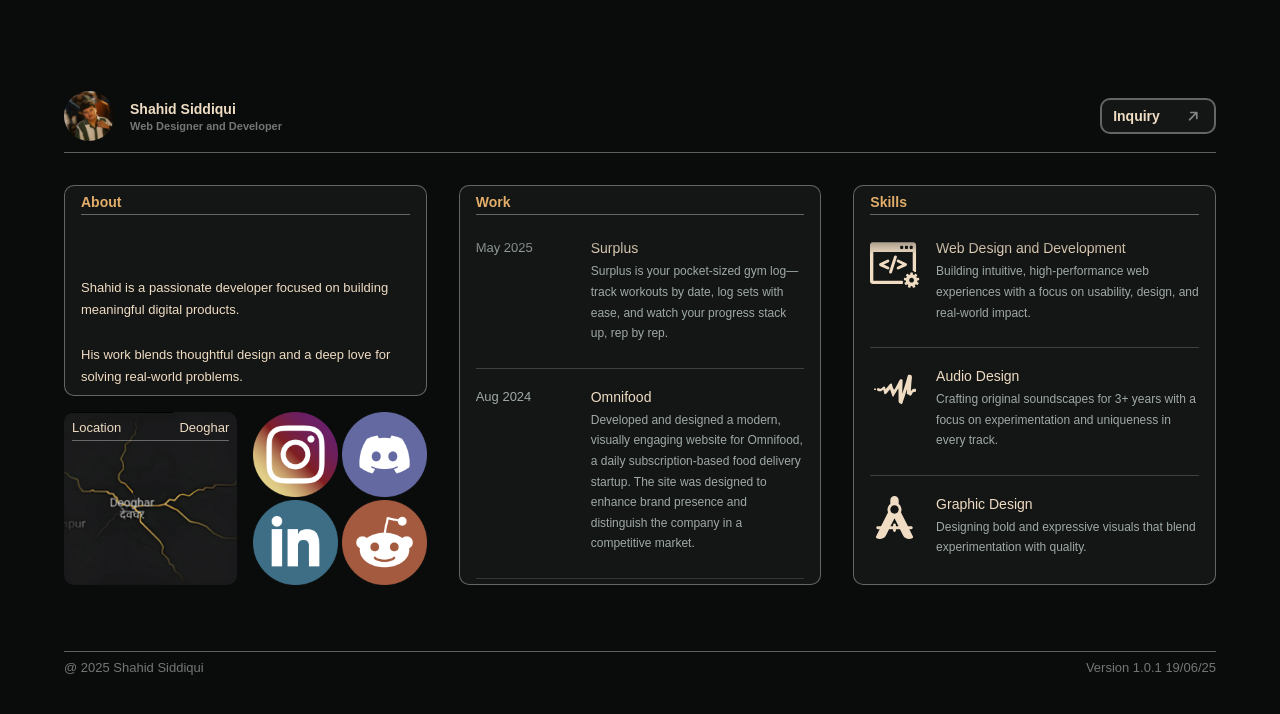
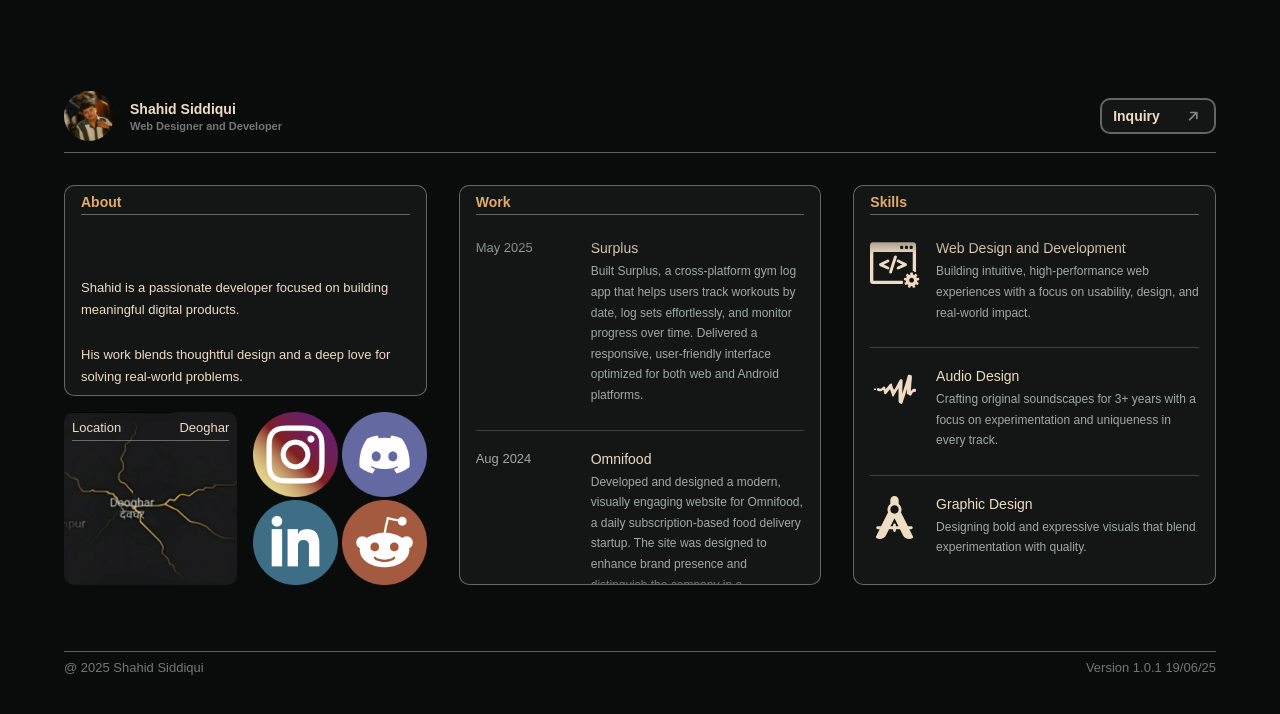
Before and after one commit to souiiii/Porfolio-new, a React (Vite) app in the folder shahid/: page / in a window 1280 px wide. Shown: the top 714 px of the page. Built offline with nearby package versions, Linux system fonts and the light colour scheme.

Commit message:
description change 4

```diff
--- a/shahid/src/App.jsx
+++ b/shahid/src/App.jsx
@@ -115,9 +115,10 @@ export default function App() {
                   link="https://surplus.live/"
                   date="May 2025"
                 >
-                  Surplus is your pocket-sized gym log—track workouts by date,
-                  log sets with ease, and watch your progress stack up, rep by
-                  rep.
+                  Built Surplus, a cross-platform gym log app that helps users
+                  track workouts by date, log sets effortlessly, and monitor
+                  progress over time. Delivered a responsive, user-friendly
+                  interface optimized for both web and Android platforms.
                 </WorkItem>
               </div>
               <div className="workItemsContainer">
```
